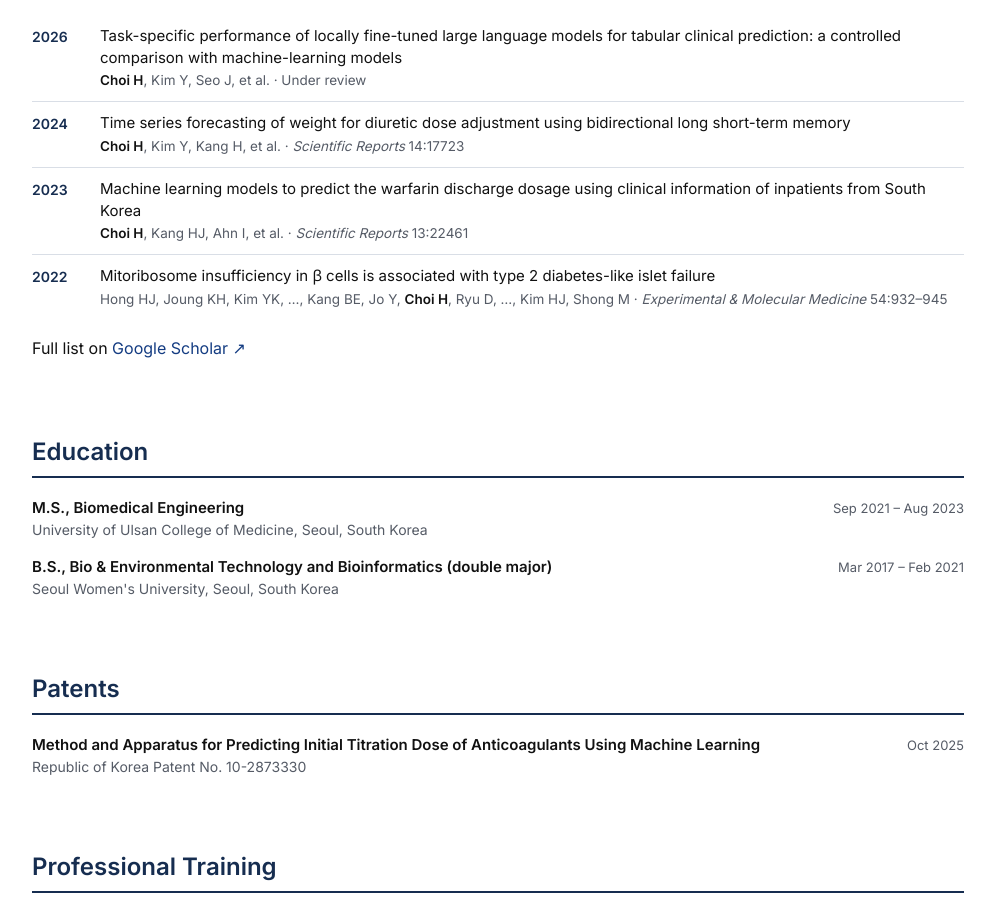
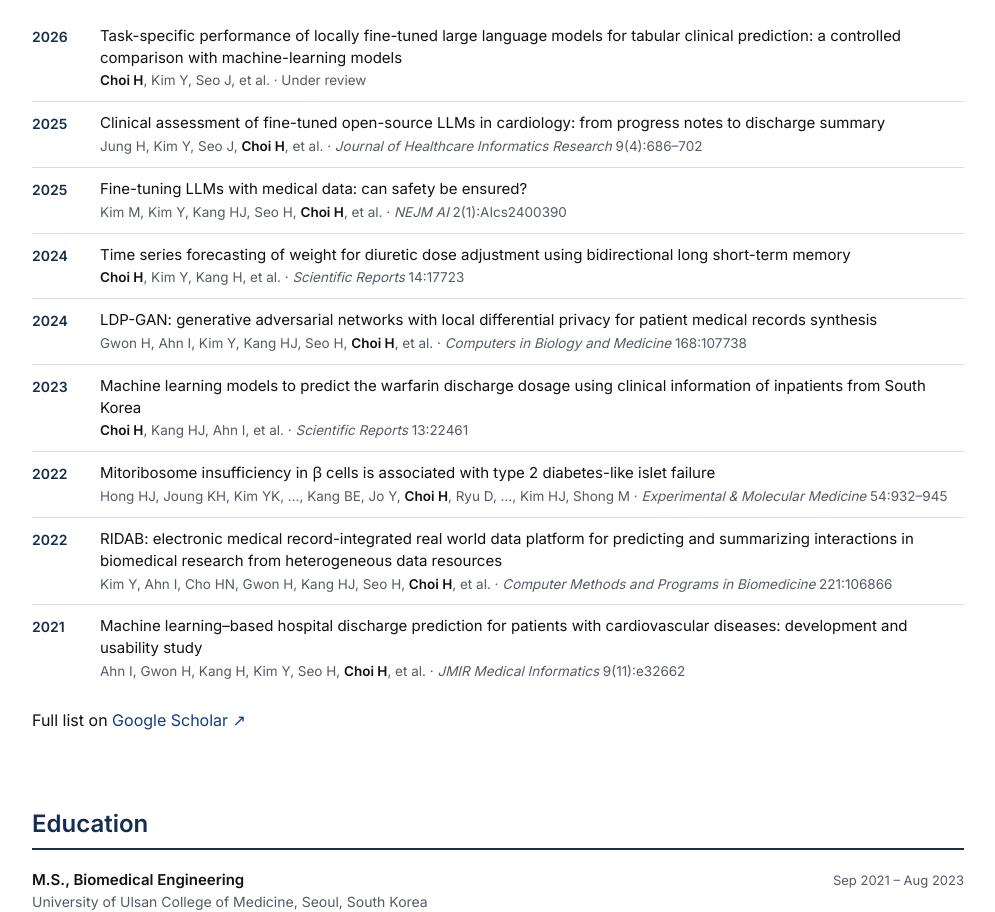
Before and after one commit to chj1001-chilab/chj1001-chilab.github.io, a plain HTML site: page index.html in a window 1280 px wide. Shown: the part 849-1761 px from the top of the page, without its empty margins (142-1137 px from the left). Drawn offline with Linux system fonts and the light colour scheme.

Commit message:
Publications: add five co-authored papers in chronological order
Co-Authored-By: Claude Sonnet 5.5 <noreply@anthropic.com>

```diff
--- a/index.html
+++ b/index.html
@@ -92,10 +92,31 @@
           </div>
         </li>
         <li>
+          <span class="yr">2025</span>
+          <div>
+            <div class="t"><a href="https://link.springer.com/article/10.1007/s41666-025-00203-x" target="_blank" rel="noopener">Clinical assessment of fine-tuned open-source LLMs in cardiology: from progress notes to discharge summary</a></div>
+            <div class="au">Jung H, Kim Y, Seo J, <b>Choi H</b>, et&nbsp;al. · <i>Journal of Healthcare Informatics Research</i> 9(4):686–702</div>
+          </div>
+        </li>
+        <li>
+          <span class="yr">2025</span>
+          <div>
+            <div class="t"><a href="https://ai.nejm.org/doi/full/10.1056/AIcs2400390" target="_blank" rel="noopener">Fine-tuning LLMs with medical data: can safety be ensured?</a></div>
+            <div class="au">Kim M, Kim Y, Kang HJ, Seo H, <b>Choi H</b>, et&nbsp;al. · <i>NEJM AI</i> 2(1):AIcs2400390</div>
+          </div>
+        </li>
+        <li>
           <span class="yr">2024</span>
           <div>
             <div class="t"><a href="https://www.nature.com/articles/s41598-024-68663-6" target="_blank" rel="noopener">Time series forecasting of weight for diuretic dose adjustment using bidirectional long short-term memory</a></div>
             <div class="au"><b>Choi H</b>, Kim Y, Kang H, et&nbsp;al. · <i>Scientific Reports</i> 14:17723</div>
+          </div>
+        </li>
+        <li>
+          <span class="yr">2024</span>
+          <div>
+            <div class="t"><a href="https://www.sciencedirect.com/science/article/pii/S0010482523012039" target="_blank" rel="noopener">LDP-GAN: generative adversarial networks with local differential privacy for patient medical records synthesis</a></div>
+            <div class="au">Gwon H, Ahn I, Kim Y, Kang HJ, Seo H, <b>Choi H</b>, et&nbsp;al. · <i>Computers in Biology and Medicine</i> 168:107738</div>
           </div>
         </li>
         <li>
@@ -110,6 +131,20 @@
           <div>
             <div class="t"><a href="https://doi.org/10.1038/s12276-022-00797-x" target="_blank" rel="noopener">Mitoribosome insufficiency in β cells is associated with type 2 diabetes-like islet failure</a></div>
             <div class="au">Hong HJ, Joung KH, Kim YK, …, Kang BE, Jo Y, <b>Choi H</b>, Ryu D, …, Kim HJ, Shong M · <i>Experimental &amp; Molecular Medicine</i> 54:932–945</div>
+          </div>
+        </li>
+        <li>
+          <span class="yr">2022</span>
+          <div>
+            <div class="t"><a href="https://www.sciencedirect.com/science/article/pii/S0169260722002486" target="_blank" rel="noopener">RIDAB: electronic medical record-integrated real world data platform for predicting and summarizing interactions in biomedical research from heterogeneous data resources</a></div>
+            <div class="au">Kim Y, Ahn I, Cho HN, Gwon H, Kang HJ, Seo H, <b>Choi H</b>, et&nbsp;al. · <i>Computer Methods and Programs in Biomedicine</i> 221:106866</div>
+          </div>
+        </li>
+        <li>
+          <span class="yr">2021</span>
+          <div>
+            <div class="t"><a href="https://pubmed.ncbi.nlm.nih.gov/34787584/" target="_blank" rel="noopener">Machine learning–based hospital discharge prediction for patients with cardiovascular diseases: development and usability study</a></div>
+            <div class="au">Ahn I, Gwon H, Kang H, Kim Y, Seo H, <b>Choi H</b>, et&nbsp;al. · <i>JMIR Medical Informatics</i> 9(11):e32662</div>
           </div>
         </li>
       </ul>
```
